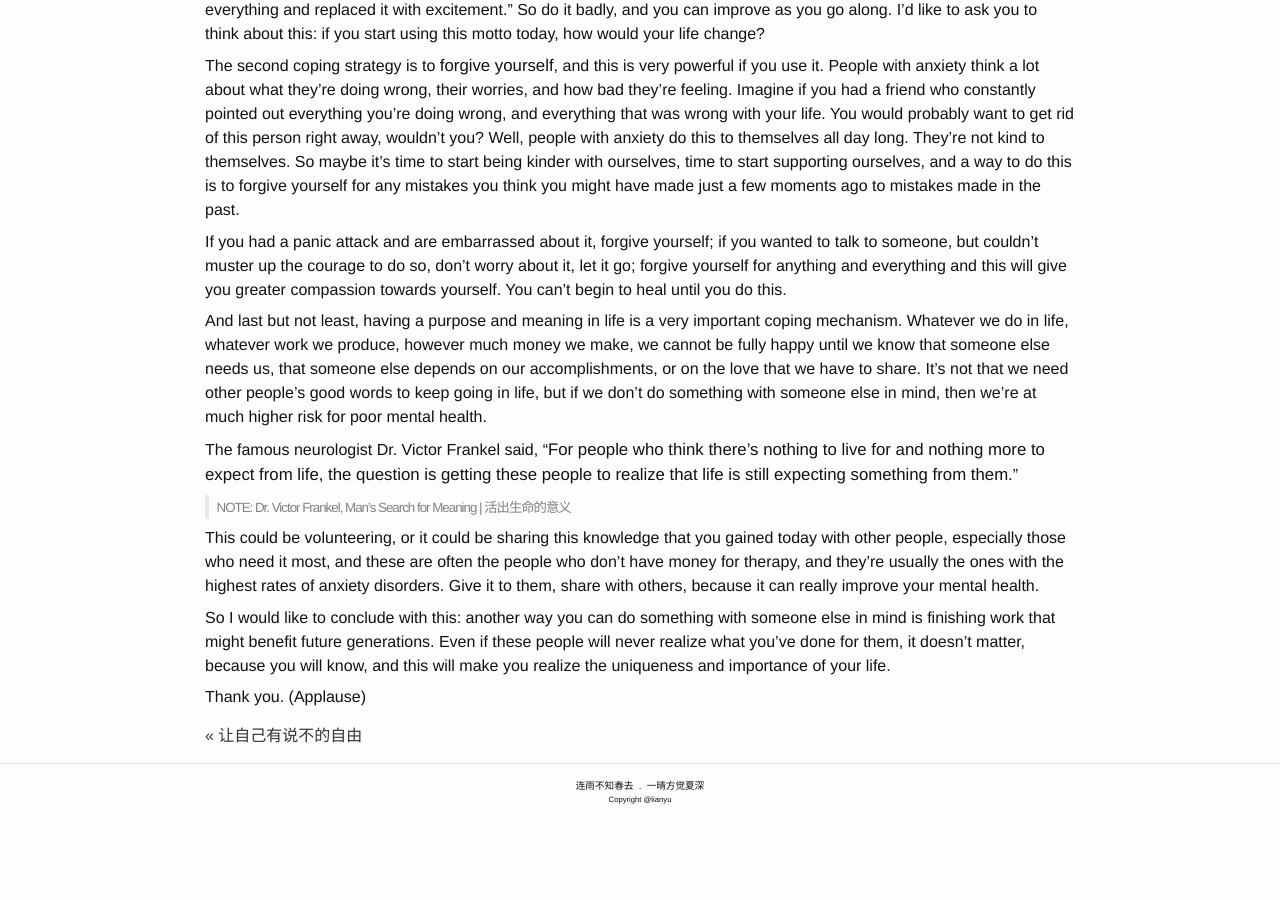
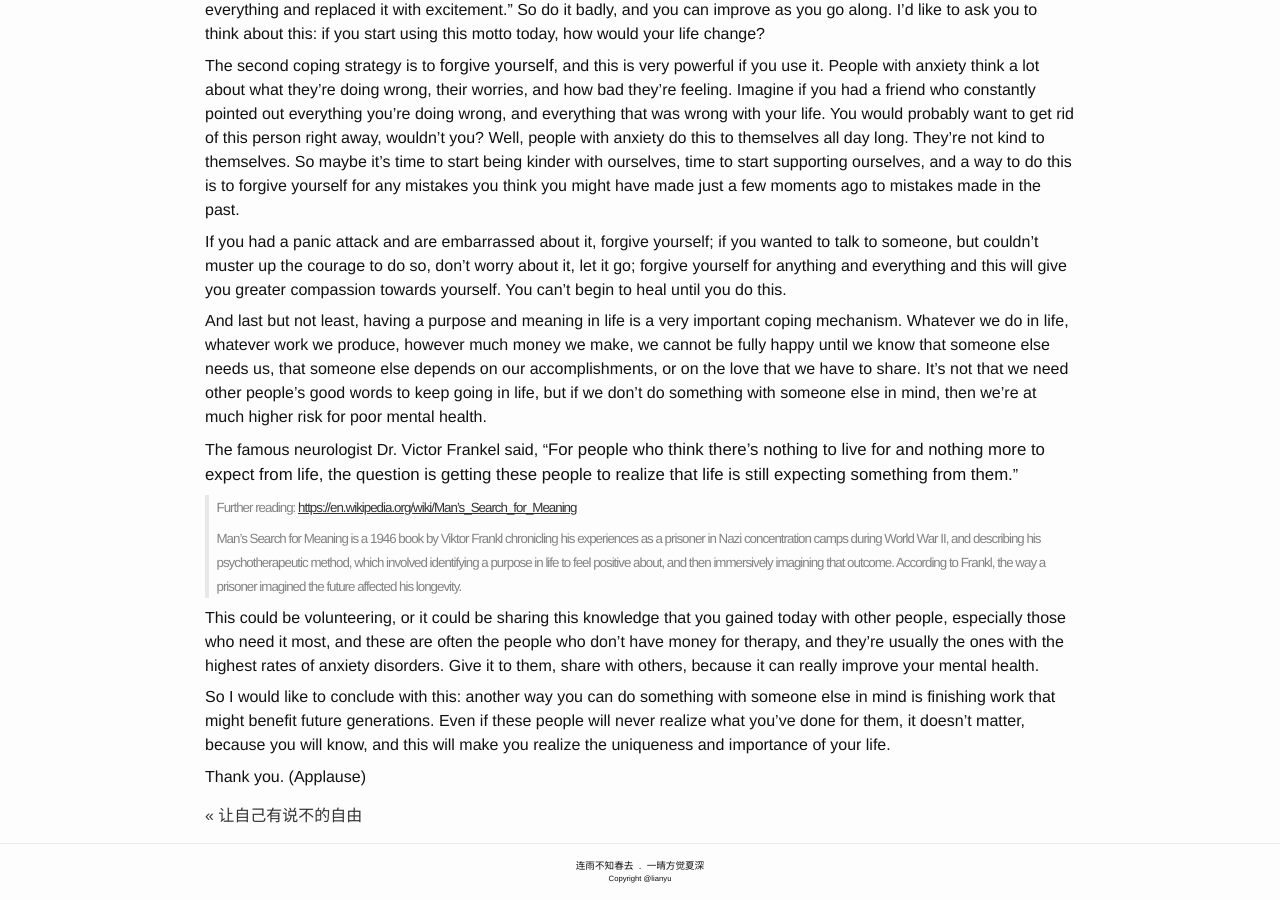
Before and after one commit to lianyu1115/lianyu, a Jekyll site: the page built from _essays/2021-02-28-olivia_remes_how_to_cope_with_anxiety.md, in a window 1280 px wide and 900 px high, scrolled down 2129 px. Built offline with Jekyll 4.4.1, drawn with Linux system fonts in a browser that asks for light colours; before the commit the page ends 2949 px from its top, so only the background shows below that.

Commit message:
Modified:   2021-02-28-olivia_remes_how_to_cope_with_anxiety.md

```diff
--- a/_essays/2021-02-28-olivia_remes_how_to_cope_with_anxiety.md
+++ b/_essays/2021-02-28-olivia_remes_how_to_cope_with_anxiety.md
@@ -68,7 +68,9 @@ And last but not least, having a purpose and meaning in life is a very important
 
 The famous neurologist Dr. Victor Frankel said, "**For people who think there's nothing to live for and nothing more to expect from life, the question is getting these people to realize that life is still expecting something from them.**"
 
-> <small>NOTE: Dr. Victor Frankel, Man's Search for Meaning | 活出生命的意义
+> <small>Further reading: [https://en.wikipedia.org/wiki/Man's_Search_for_Meaning](https://en.wikipedia.org/wiki/Man%27s_Search_for_Meaning)
+>
+> <small>Man's Search for Meaning is a 1946 book by Viktor Frankl chronicling his experiences as a prisoner in Nazi concentration camps during World War II, and describing his psychotherapeutic method, which involved identifying a purpose in life to feel positive about, and then immersively imagining that outcome. According to Frankl, the way a prisoner imagined the future affected his longevity.
 
 This could be volunteering, or it could be sharing this knowledge that you gained today with other people, especially those who need it most, and these are often the people who don't have money for therapy, and they're usually the ones with the highest rates of anxiety disorders. Give it to them, share with others, because it can really improve your mental health.
 
```
